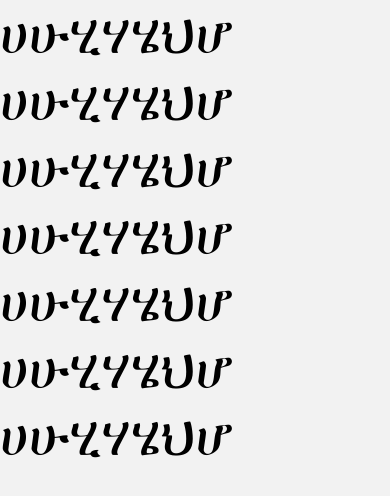
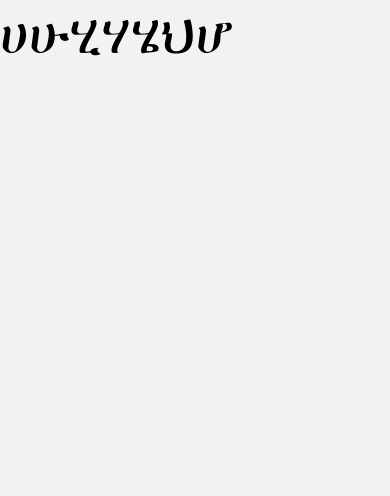
Before and after one commit to russom-woldezghi/feeDel, a React Native app: screen / in a window 390 px wide. Shown: the top 496 px of the page. Built offline with nearby package versions, Linux system fonts and the light colour scheme.

Commit message:
rewrite render item with no fl rendering

```diff
--- a/src/screens/List.tsx
+++ b/src/screens/List.tsx
@@ -28,24 +28,18 @@ const List: React.FC<ListProps> = ({ navigation, DATA, styles }) => {
             />
         );
     };
-
+    const numberOfColumns = 7; // @todo determine column based on data/row.
     return (
         <View style={styles.flexOne}>
-            <FlatList
-                data={DATA}
-                renderItem={(parentItem: ListItemWithParent<Item>['parentItem']) => (
             <FlatList
                 data={DATA}
                 renderItem={(
                     item: Optional<ListItemWithParent<Item>, 'parentItem'>
                 ) => {
-                            item.parentItem = parentItem;
                     return renderItem(item as ListItemWithParent<Item>);
                 }}
                 keyExtractor={(item) => item.id}
-                        horizontal={true}
-                    />
-                )}
+                numColumns={numberOfColumns}
             />
         </View>
     );
```
Lines whose indentation alone changed are shown as unchanged.
